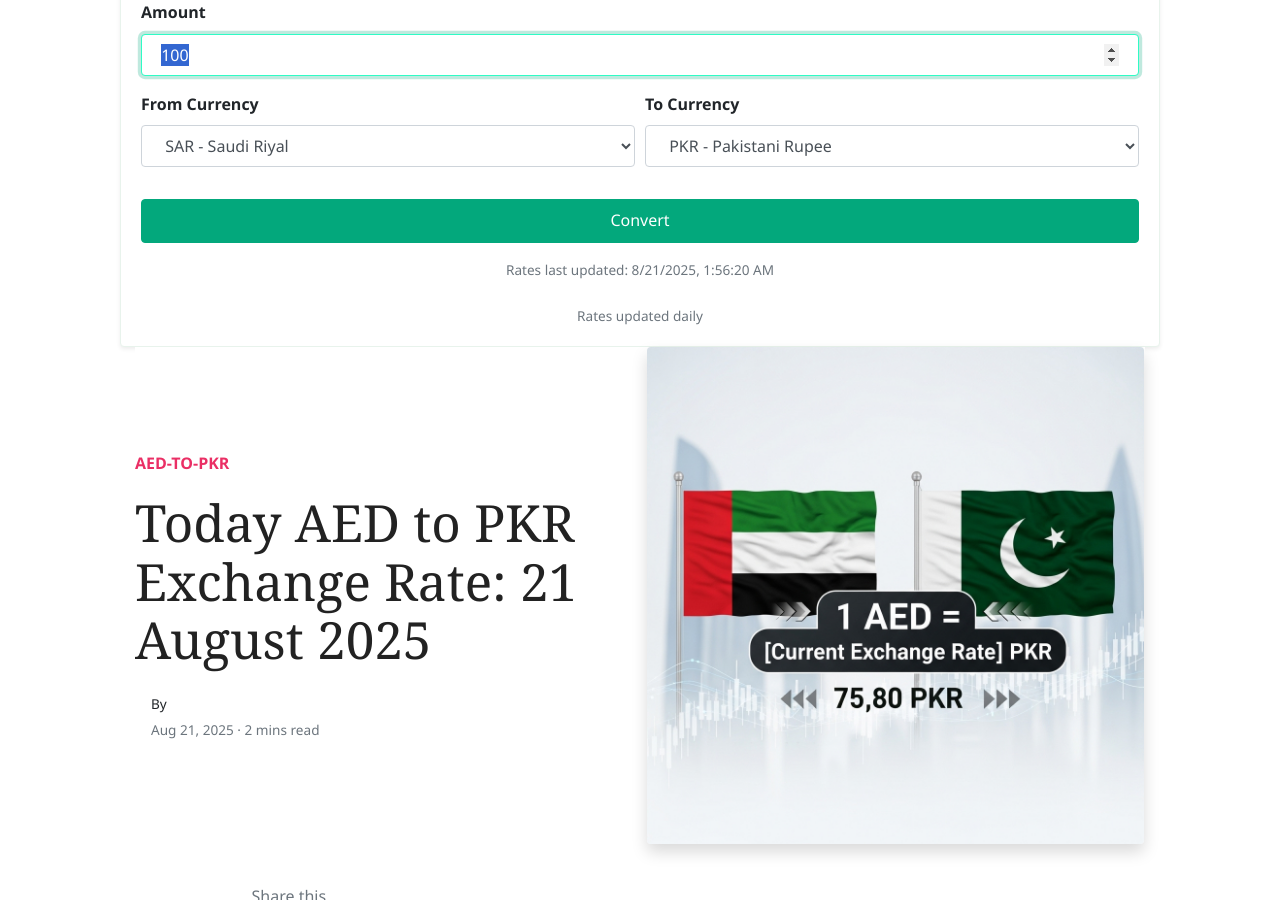
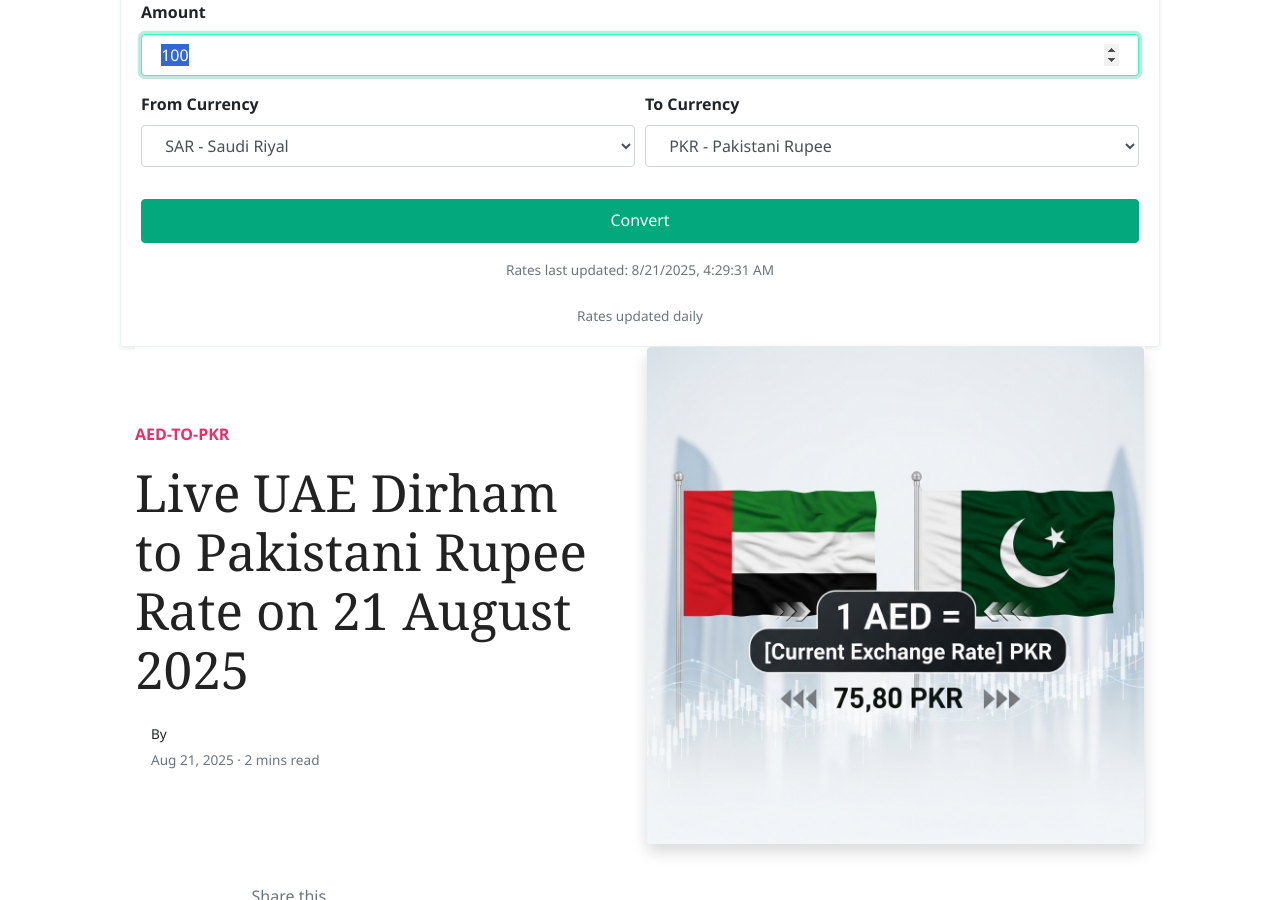
Before and after one commit to mlcom/mlcom.github.io, a Jekyll site: the page built from _posts/2025-08-21-today-uae-dirham-to-pkr-exchange-rate-august-2025-prices-updated-aed-to-pkr.md, in a window 1280 px wide and 900 px high, scrolled down 242 px. Built offline with Jekyll 4.4.1, drawn with Linux system fonts in a browser that asks for light colours; nearby versions of some CDN libraries; comment, search, counter and statistics services are not loaded.

Commit message:
Automated: Update currency rates and generate daily posts

```diff
--- a/_data/rates.yml
+++ b/_data/rates.yml
@@ -1,4 +1,4 @@
-last_updated_utc: '2025-08-21T01:56:20.107324+00:00'
+last_updated_utc: '2025-08-21T04:29:31.819241+00:00'
 rates:
   AED: 3.6725
   AFN: 68.9345
--- a/_posts/2025-08-21-today-uae-dirham-to-pkr-exchange-rate-august-2025-prices-updated-aed-to-pkr.md
+++ b/_posts/2025-08-21-today-uae-dirham-to-pkr-exchange-rate-august-2025-prices-updated-aed-to-pkr.md
@@ -1,6 +1,6 @@
 ---
 layout: post
-title:  'Today AED to PKR Exchange Rate: 21 August 2025'
+title:  'Live UAE Dirham to Pakistani Rupee Rate on 21 August 2025'
 author: jane
 categories: [ aed-to-pkr ]
 image: assets/images/aed-to-pkr-rate-today.jpg
```
Also changed, not shown: _posts/2025-08-21-today-saudi-riyal-to-pkr-exchange-rate-august-2025-prices-updated-sar-to-pkr.md (+1 -1 lines), _posts/2025-08-21-today-uk-pound-sterling-to-pkr-exchange-rate-august-2025-prices-updated-gbp-to-pkr.md (+1 -1 lines), _posts/2025-08-21-today-us-dollar-to-pkr-exchange-rate-august-2025-prices-updated-usd-to-pkr.md (+1 -1 lines).
